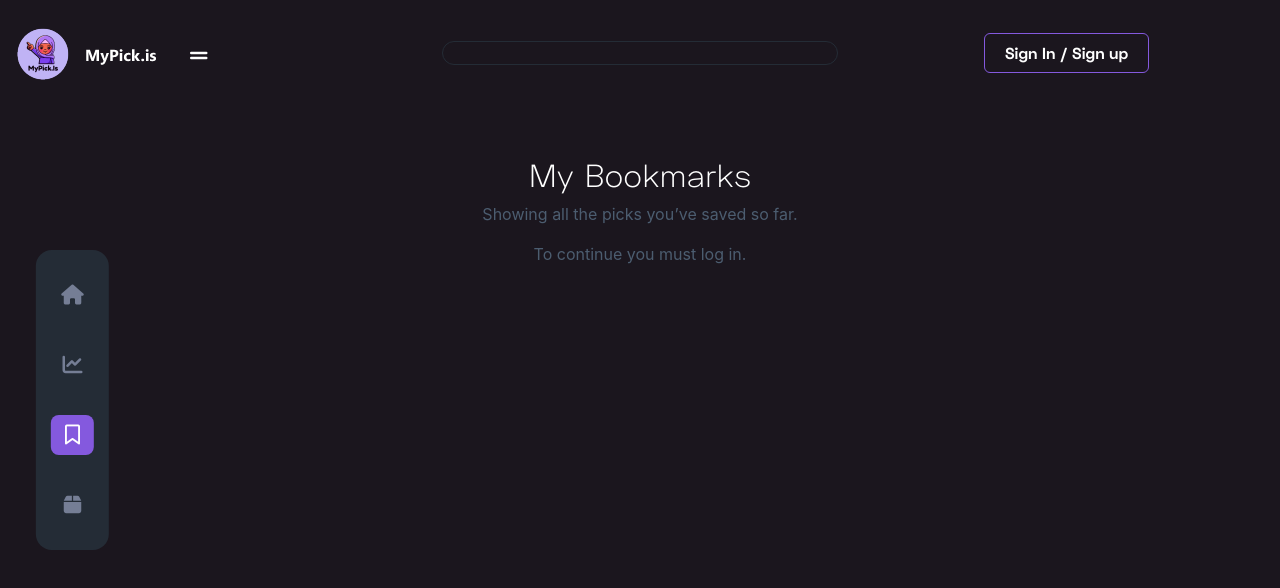
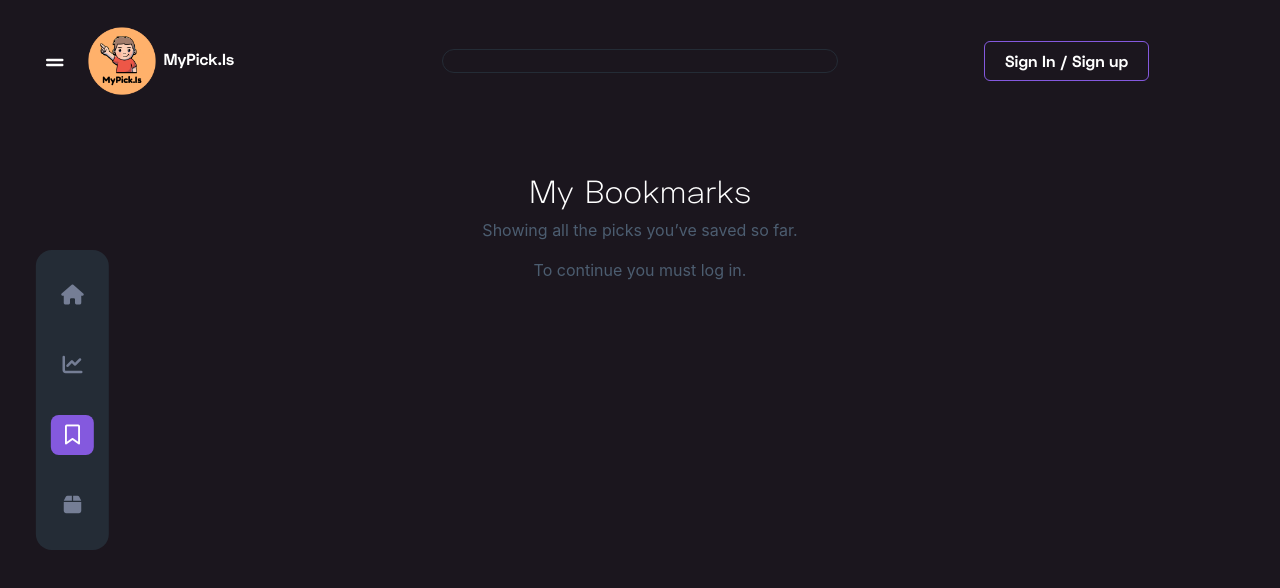
Before and after one commit to incavasac-pe/MyPick.is_frontend, a React (Create React App) app: page /MyBookmarks in a window 1280 px wide. Shown: the top 588 px of the page. Built offline with nearby package versions, Linux system fonts and the light colour scheme; no server answers; some icons are missing.

Commit message:
modificaciones sprint 5

```diff
--- a/public/index.html
+++ b/public/index.html
@@ -24,7 +24,8 @@
       work correctly both with client-side routing and a non-root public URL.
       Learn how to configure a non-root public URL by running `npm run build`.
     -->
-    <title>React App</title>
+    <title>MyPick.Is - Tell the world your opinion</title>
+
     <link rel="stylesheet" href="https://cdn.jsdelivr.net/npm/bootstrap@4.6.2/dist/css/bootstrap.min.css" integrity="sha384-xOolHFLEh07PJGoPkLv1IbcEPTNtaed2xpHsD9ESMhqIYd0nLMwNLD69Npy4HI+N" crossorigin="anonymous">
     <link rel="stylesheet" href="https://kit-pro.fontawesome.com/releases/v5.10.1/css/pro.min.css">
   </head>
--- a/src/components/Home.js
+++ b/src/components/Home.js
@@ -165,7 +165,7 @@ const  nextStep = () => {
                     <div className='row'>
                       <div className='col-md-12 mb-4'>
                         <h1 className='text-center text-white titulo font-family-SpaceGrotesk-Light'>
-                          What others picked and commented
+                        Picks and comments from others
                         </h1>
                       </div>
                     </div>
--- a/src/components/Sidebar.js
+++ b/src/components/Sidebar.js
@@ -13,10 +13,12 @@ const Sidebar = () => {
   return (
     <div className="sidebar" id="mySidenav">
       <div className="position-relative">
-        <img src={require('./img/logo.png')} alt="logo" />
+
         <a href="javascript:void(0)" className="closebtn" onClick={closeNav}>
           &times;
         </a>
+        <img src={require('./img/logo.png')} alt="logo"  className='logo-side'/>
+         <b className="text-white mr-4 font-family-SpaceGrotesk-Bold title-logo" >MyPick.Is</b>
       </div>
       <ul>
         <li>
--- a/src/components/TableMyPicks.js
+++ b/src/components/TableMyPicks.js
@@ -49,10 +49,10 @@ const TableMyPicks = (props) => {
       <table className="table table-striped table-bordered">
         <thead>
           <tr>
-            <th>CHOICHES</th>
+            <th>COMPARISON</th>
             <th>CATEGORY</th>
-            <th className='pc'>NO OF PICKS</th>
-            <th className='pc'>DATE PICKED</th>
+            <th className='pc'>NO. OF PICKS</th>
+            <th className='pc'>TIME OF PICK</th>
             <th>MOST PICKED</th>
           </tr>
         </thead>
@@ -97,7 +97,7 @@ const TableMyPicks = (props) => {
                 </select>
             </div>
             <div className='ml-5 mr-5 margin-mobil'>
-                <p className='text-gris-claro mb-0'>{currentPage} - {Math.min(indexOfLastRow, data.length)} de {data.length}</p>
+                <p className='text-gris-claro mb-0'>{currentPage} - {Math.min(indexOfLastRow, data.length)} of {data.length}</p>
             </div>
             <nav aria-label="Page navigation" className='mb-0'>
                 <ul className="pagination mb-0">
--- a/src/components/TableWithPagination.js
+++ b/src/components/TableWithPagination.js
@@ -55,10 +55,10 @@ const TableWithPagination = (props) => {
       <table className="table table-striped table-bordered">
         <thead>
           <tr>
-            <th>CHOICHES</th>
+            <th>COMPARISON</th>
             <th>CATEGORY</th>
-            <th className='pc'>NO OF PICKS</th>
-            <th className='pc'>DATE PICKED</th>
+            <th className='pc'>NO. OF PICKS</th>
+            <th className='pc'>TIME OF PICK</th>
             <th className='pc'>MOST PICKED</th>
            {/*  <th>MY PICK</th> */}
           </tr>
@@ -107,7 +107,7 @@ const TableWithPagination = (props) => {
                 </select>
             </div>
             <div className='ml-5 mr-5 margin-mobil'>
-                <p className='text-gris-claro mb-0'>{currentPage} - {Math.min(indexOfLastRow, data.length)} de {data.length}</p>
+                <p className='text-gris-claro mb-0'>{currentPage} - {Math.min(indexOfLastRow, data.length)} of {data.length}</p>
             </div>
             <nav aria-label="Page navigation" className='mb-0'>
                 <ul className="pagination mb-0">
--- a/src/components/commets.js
+++ b/src/components/commets.js
@@ -295,7 +295,7 @@ class Comments extends Component {
                         <button className='btn-login'
                             onClick={
                                 this.agregarComentario
-                        }>comment</button>
+                        }>Comment</button>
                     </div>
                 </div>
             </div>
--- a/src/components/menu.js
+++ b/src/components/menu.js
@@ -21,12 +21,14 @@ class Menu extends Component {
         return (
             <div className="row">
                 <div className='col-xl-4 col-6'>
-                    <a href="/">
-                        <img src={require('./img/logo.png')} alt="logo" />
-                    </a>
-                    <button type="button" className='btnmenu' style={{ fontSize: '30px', cursor: 'pointer' }} onClick={openNav}>
+                <button type="button" className='btnmenu' style={{ fontSize: '30px', cursor: 'pointer' }} onClick={openNav}>
                         <i className="fas fa-grip-lines text-white"></i>
                     </button>
+                    <a href="/">
+                        <img src={require('./img/logo.png')} alt="logo" className='logo-side' />
+                    </a>
+                     <b className="text-white mr-4 font-family-SpaceGrotesk-Bold title-logo" >MyPick.Is</b>
+
                 </div>
                 <div className='align-items-center col-1 col-xl-4 d-flex justify-content-center p-movil'>
                     <div className='movil' data-toggle="modal" data-target="#buscador">
--- a/src/components/user/LoginStatus.js
+++ b/src/components/user/LoginStatus.js
@@ -323,9 +323,6 @@ const LoginStatus = () => {
                     <div tabIndex={-1} role="menu" aria-hidden="true" className="dropdown-menu dropdown-menu-right" x-placement="bottom-end">
                         <ul className="nav flex-column">
                         <li className="nav-item">
-                            <a className="dropdown-item" href="Javascript:void(0)">{user.email}</a>
-                        </li>
-                        <li className="nav-item">
                             <a className="dropdown-item" href="Javascript:void(0)" onClick={handleEditProfile}>My profile</a>
                         </li>
                         <li className="nav-item">
@@ -442,8 +439,8 @@ const LoginStatus = () => {
                     <div className='row'>
                         <div className='col-md-12 position-relative'>
                           <h3 className='font-family-SpaceGrotesk-Bold text-white'>
-                            <button onClick={() => mostrarCuadro('cuadro1')} className='btn-back'><i className="far fa-arrow-left"></i></button>
-                              Get your free account
+                            <button onClick={() => mostrarCuadro('cuadro1')} className='btn-back'></button>
+                          Get your free account
                           </h3>
                             <button type="button" className="close cerrar-modal" data-dismiss="modal">&times;</button>
                         </div>
--- a/src/components/user/PickHistory.js
+++ b/src/components/user/PickHistory.js
@@ -49,7 +49,7 @@ const PickHistory = () => {
             <th>PICK NAME</th>
             <th>CATEGORY</th>
             <th className='pc'>NO OF PICKS</th>
-            <th className='pc'>DATE PICKED</th>
+            <th className='pc'>TIME OF PICK</th>
             <th>MOST PICKED</th>
           </tr>
         </thead>
--- a/src/index.css
+++ b/src/index.css
@@ -154,11 +154,21 @@ header .buscador p{
 .sidebar .closebtn {
   position: absolute;
   top: -5px;
-  right: 25px;
+  left:  5px;
   font-size: 36px;
-  margin-left: 50px;
-}
-
+
+}
+
+.logo-side{
+  width: 74px;
+  height: 74px;
+  position: relative;
+  left: 40px;
+}
+.title-logo{
+  position: relative;
+  left: 45px;
+}
 .menu .active{
   background-color: #8459DE !important;
   color: #fff !important;
--- a/src/utils.js
+++ b/src/utils.js
@@ -17,7 +17,7 @@ export function formatearTiempo(valor) {
   }
 
   if (minutos > 0) {
-    resultado += `${minutos} minutes${minutos > 1 ? 's' : ''}`;
+    resultado += `${minutos} minutes${minutos > 1 ? '' : ''}`;
   }
 
   return resultado.trim();
```
Also changed, not shown: src/components/user/MyProfile.js (+7 -7 lines), src/components/img/logo.png, 1 other file (tests, documents, lock files or other folders).
